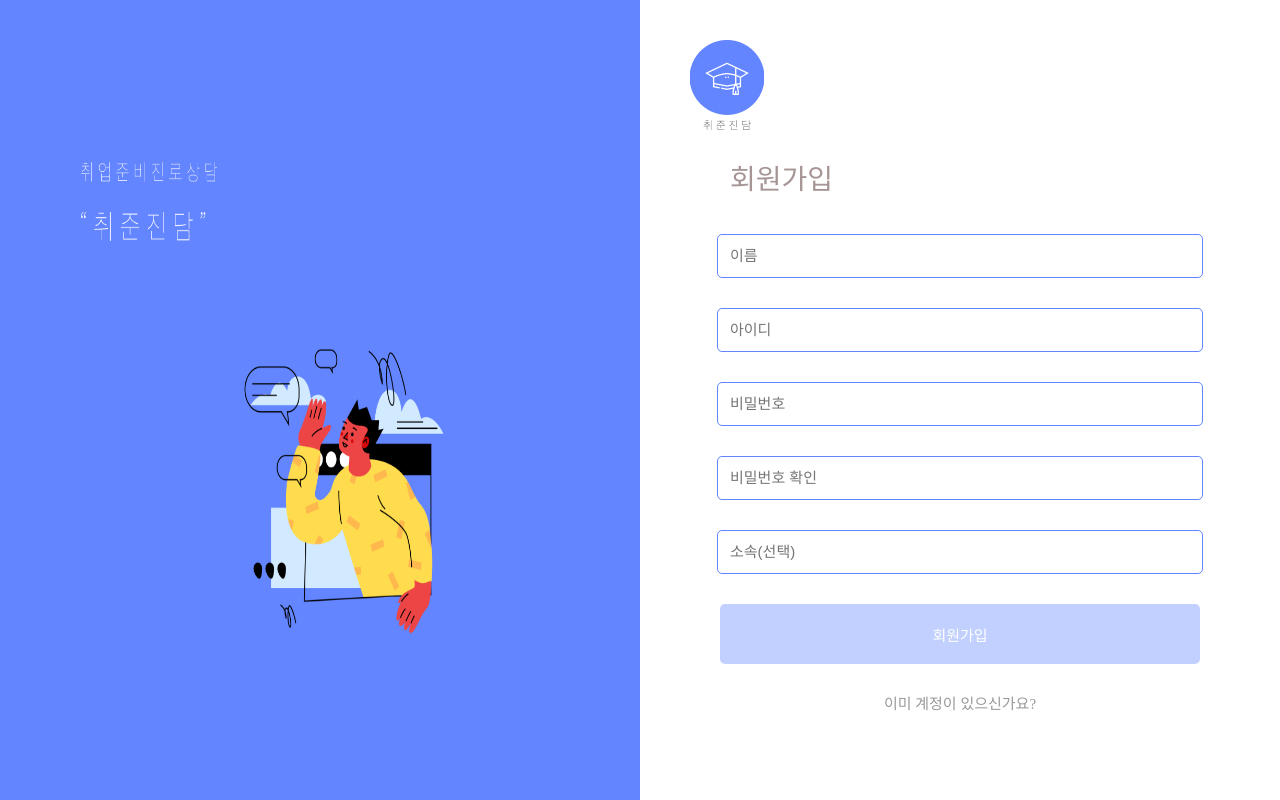
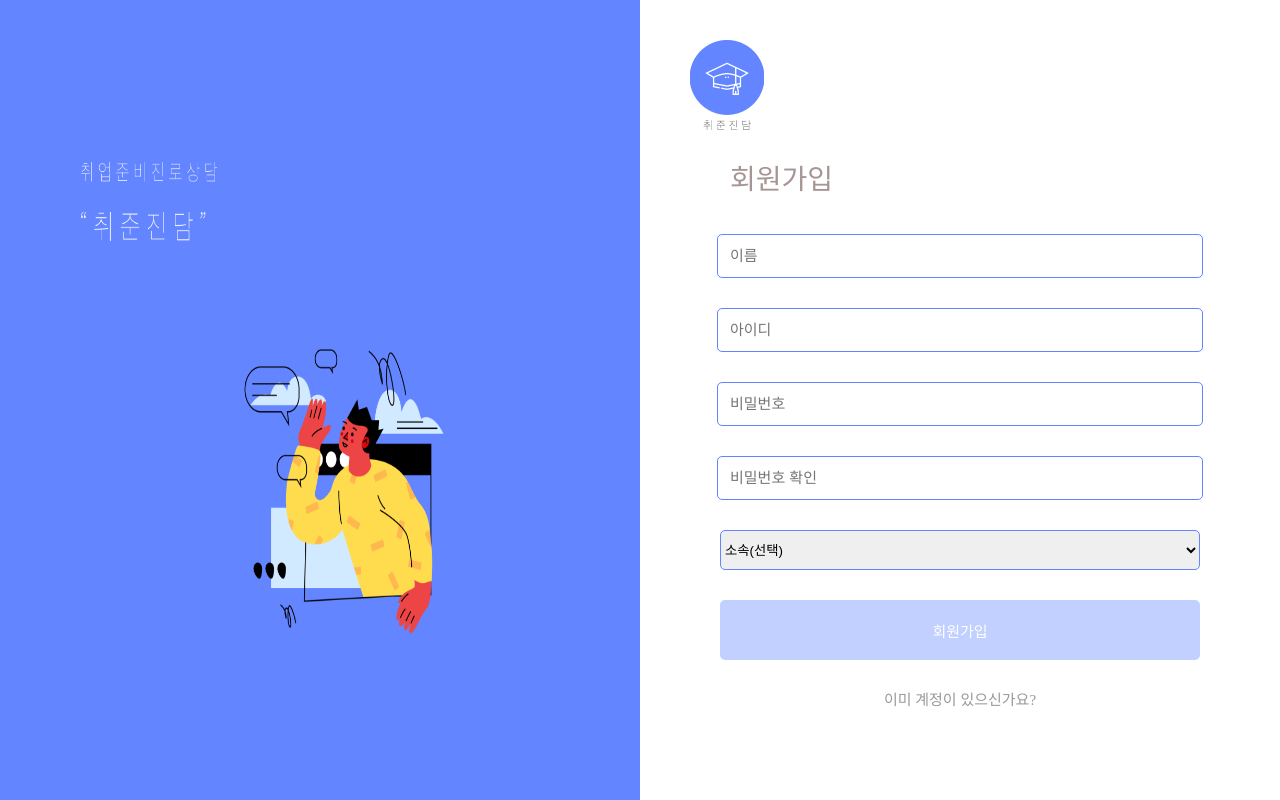
Before and after one commit to 2020Hackathon/Front, a React (Create React App) app in the folder front/: page /SignUp in a window 1280 px wide. Built offline with nearby package versions, Linux system fonts and the light colour scheme.

Commit message:
[EDIT] API모듈 수정

```diff
--- a/front/src/components/SignUp/SignUp.js
+++ b/front/src/components/SignUp/SignUp.js
@@ -3,7 +3,7 @@ import * as S from "./style";
 import signUpImg from "../../assets/images/signUpIMG.png";
 import logo from "../../assets/images/logo.png";
 import { useHistory } from "react-router-dom";
-import {requestAPI} from '../../lib/ApiRequest';
+import { requestAPI } from "../../lib/ApiRequest";
 const SignUp = () => {
   const history = useHistory();
   const [userData, setUserData] = useState({
@@ -32,7 +32,20 @@ const SignUp = () => {
           setUserData({ ...userData, PWcheck: e.target.value });
           break;
         case "belong":
-          setUserData({ ...userData, belong: e.target.value });
+          switch (e.target.value) {
+            case "대전":
+              setUserData({ ...userData, belong: "Daejeon" });
+              break;
+            case "대구":
+              setUserData({ ...userData, belong: "Daegu" });
+              break;
+            case "광주":
+              setUserData({ ...userData, belong: "Gwangju" });
+              break;
+            default:
+              break;
+          }
+
           break;
         default:
           break;
@@ -40,13 +53,34 @@ const SignUp = () => {
     },
     [userData]
   );
-  const signUp = useCallback(() => {
-      if(userData.PW === userData.PWcheck){
-        requestAPI('')
+  const signUp = useCallback(async () => {
+    if (userData.PW === userData.PWcheck) {
+      try {
+        const res = await requestAPI(
+          "/v1/signUp/basic",
+          {
+            name: userData.name,
+            id: userData.ID,
+            password: userData.PW,
+            userinfo: userData.belong,
+          },
+          {},
+          "post"
+        );
+        console.log(res);
+        // if (res.status === 200) {
+        //   alert("회원가입 되었습니다.");
+        //   history.push("./home");
+        // }
+        // else if(res.status === 400){
+        //     alert('이미 있는 아이디입니다.')
+        // }
+      } catch (err) {
+        console.log(err);
       }
-      else{
-          alert('비밀번호가 서로 다릅니다.')
-      }
+    } else {
+      alert("비밀번호가 서로 다릅니다.");
+    }
   }, [userData]);
   return (
     <S.Container>
@@ -61,15 +95,31 @@ const SignUp = () => {
           id="name"
           onChange={setState}
         />
-        <S.Input placeholder="아이디" value={userData.ID} id="id" />
-        <S.Input placeholder="비밀번호" value={userData.PW} id="pw" />
+        <S.Input
+          placeholder="아이디"
+          value={userData.ID}
+          id="id"
+          onChange={setState}
+        />
+        <S.Input
+          placeholder="비밀번호"
+          value={userData.PW}
+          id="pw"
+          onChange={setState}
+        />
         <S.Input
           placeholder="비밀번호 확인"
           value={userData.PWcheck}
           id="checkPW"
+          onChange={setState}
         />
-        <S.Input placeholder="소속(선택)" value={userData.belong} id="belong" />
-        <S.Button onCLick={signUp}>회원가입</S.Button>
+        <S.Select id="belong" onChange={setState}>
+          <option>소속(선택)</option>
+          <option>대전</option>
+          <option>대구</option>
+          <option>광주</option>
+        </S.Select>
+        <S.Button onClick={signUp}>회원가입</S.Button>
         <S.GoLogin onClick={goToLogin}>이미 계정이 있으신가요?</S.GoLogin>
       </S.SignUpContainer>
     </S.Container>
--- a/front/src/components/SignUp/style.js
+++ b/front/src/components/SignUp/style.js
@@ -36,6 +36,21 @@ export const Input = styled.input`
     font-size: 15px;
   }
 `;
+export const Select = styled.select`
+ display: block;
+  outline: none;
+  width: 75%;
+  margin: 0 auto;
+  height: 40px;
+  border-radius: 5px;
+  border: #6385ff 1px solid;
+  margin-bottom: 30px;
+  &::placeholder {
+    padding-left: 10px;
+    padding-top: 10px;
+    font-size: 15px;
+  }
+`
 export const Button = styled.button`
   outline: none;
   background-color: #c2d0ff;
--- a/front/src/lib/ApiRequest.js
+++ b/front/src/lib/ApiRequest.js
@@ -1,6 +1,6 @@
 import axios from "axios";
 
-const BASE_URL = "172.30.1.23";
+const BASE_URL = "http://192.168.43.212";
 
 export const requestAPI = async (url, body, header, method) => {
   try {
@@ -10,6 +10,7 @@ export const requestAPI = async (url, body, header, method) => {
       headers: header,
       method,
     });
+    return res;
   } catch (err) {
     if (err.response) {
       if (err.response) {
```
Also changed, not shown: 1 other file (tests, documents, lock files or other folders).
